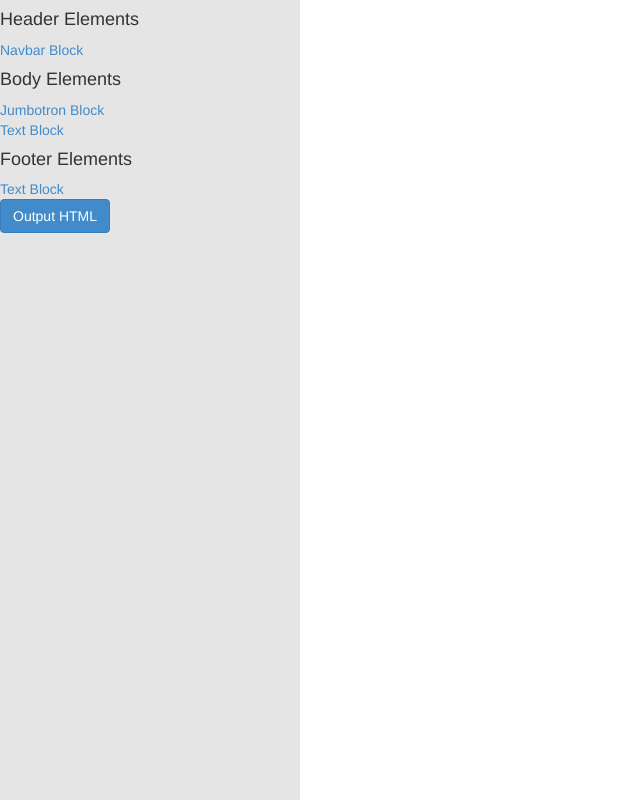
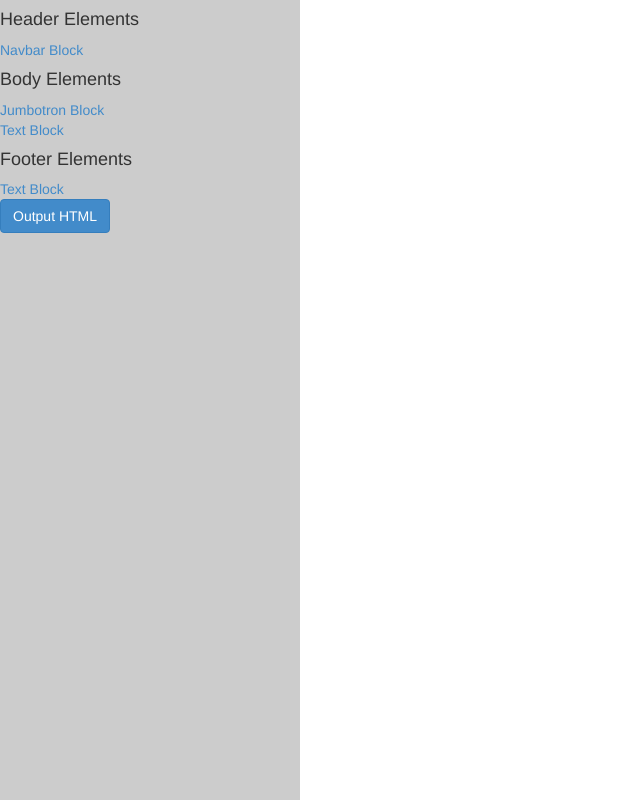
Before and after one commit to SHIHENGKAI/HTML-Page-Builder, a plain HTML site: page index.html in a window 1280 px wide. Shown: the whole page, without its empty margins (0-640 px from the left). Drawn offline with nearby package versions, Linux system fonts and the light colour scheme; some packages are replaced by stand-ins of ours.

Commit message:
Example Branch Push
Let’s be descriptive!

```diff
--- a/css/style.less
+++ b/css/style.less
@@ -10,7 +10,7 @@
  #builder {
 	width: 300px;
 	float: left;
-	background: #e5e5e5;
+	background: #ccc;
 	min-height: 800px;
 	.element-fetcher {
 		display: block;
```
